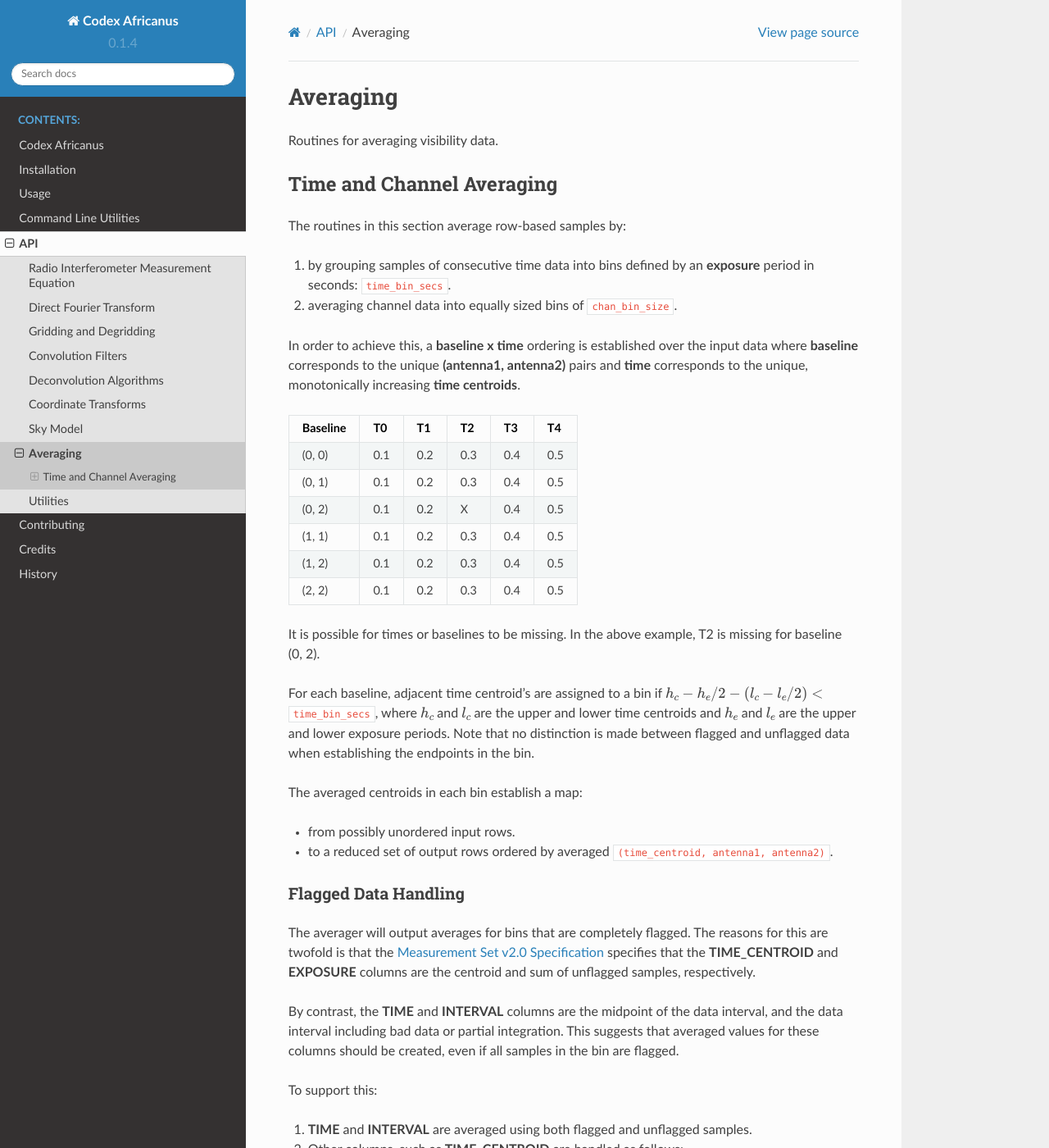
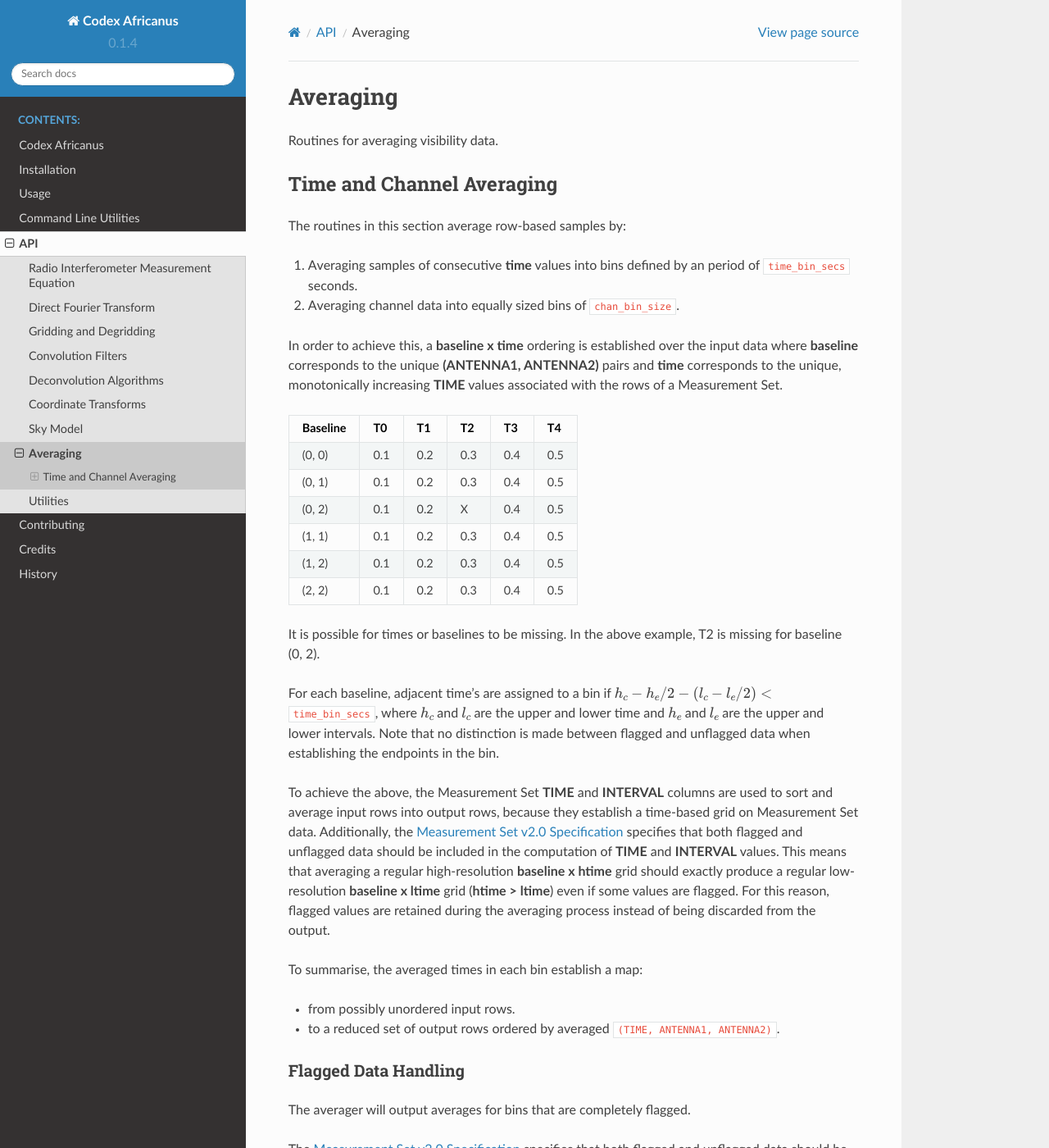
Before and after one commit to ratt-ru/codex-africanus, a Sphinx documentation site: the page built from docs/averaging-api.rst, in a window 1280 px wide and 1400 px high. Shown: the whole window at 82% size. Built offline with Sphinx 7.4.7 and the Read the Docs theme 2.0.0, drawn with Linux system fonts in a browser that asks for light colours; some of the changed text lies outside the part shown.

Commit message:
Update the docs

```diff
--- a/docs/averaging-api.rst
+++ b/docs/averaging-api.rst
@@ -9,14 +9,15 @@ Time and Channel Averaging
 
 The routines in this section average row-based samples by:
 
-1. by grouping samples of consecutive time data into bins defined
-   by an **exposure** period in seconds: :code:`time_bin_secs`.
-2. averaging channel data into equally sized bins of :code:`chan_bin_size`.
+1. Averaging samples of consecutive **time** values into bins defined
+   by an period of :code:`time_bin_secs` seconds.
+2. Averaging channel data into equally sized bins of :code:`chan_bin_size`.
 
 In order to achieve this, a **baseline x time** ordering is established
 over the input data where **baseline** corresponds to the
-unique **(antenna1, antenna2)** pairs and **time** corresponds
-to the unique, monotonically increasing **time centroids**.
+unique **(ANTENNA1, ANTENNA2)** pairs and **time** corresponds
+to the unique, monotonically increasing **TIME** values
+associated with the rows of a Measurement Set.
 
 ======== === === === === ===
 Baseline T0  T1  T2  T3  T4
@@ -32,33 +33,48 @@ Baseline T0  T1  T2  T3  T4
 It is possible for times or baselines to be missing. In the above
 example, T2 is missing for baseline (0, 2).
 
-For each baseline, adjacent time centroid's are assigned to a bin
+For each baseline, adjacent time's are assigned to a bin
 if :math:`h_c - h_e/2 - (l_c - l_e/2) <` :code:`time_bin_secs`, where
-:math:`h_c` and :math:`l_c` are the upper and lower time centroids and
-:math:`h_e` and :math:`l_e` are the upper and lower exposure periods.
+:math:`h_c` and :math:`l_c` are the upper and lower time and
+:math:`h_e` and :math:`l_e` are the upper and lower intervals.
 Note that no distinction is made between flagged and unflagged data
 when establishing the endpoints in the bin.
 
-The averaged centroids in each bin establish a map:
+To achieve the above, the Measurement Set **TIME** and **INTERVAL**
+columns are used to sort and average input rows into output rows,
+because they establish a time-based grid
+on Measurement Set data. Additionally, the
+`Measurement Set v2.0 Specification
+<https://casa.nrao.edu/Memos/229.html>`_ specifies that both
+flagged and unflagged data should be included in the computation
+of **TIME** and **INTERVAL** values.
+This means that averaging a regular high-resolution
+**baseline x htime** grid should exactly produce a regular
+low-resolution  **baseline x ltime** grid (**htime > ltime**)
+even if some values are flagged. For this reason, flagged values
+are retained during the averaging process instead of being
+discarded from the output.
+
+To summarise, the averaged times in each bin establish a map:
 
 - from possibly unordered input rows.
 - to a reduced set of output rows ordered by
-  averaged :code:`(time_centroid, antenna1, antenna2)`.
+  averaged :code:`(TIME, ANTENNA1, ANTENNA2)`.
 
 Flagged Data Handling
 ~~~~~~~~~~~~~~~~~~~~~
 
 The averager will output averages for bins that are completely flagged.
-The reasons for this are twofold is that the `Measurement Set v2.0 Specification
-<https://casa.nrao.edu/Memos/229.html>`_ specifies
-that the **TIME_CENTROID** and **EXPOSURE** columns
-are the centroid and sum of unflagged samples, respectively.
 
-By contrast, the **TIME** and **INTERVAL** columns are the midpoint
-of the data interval, and the data interval including bad data
-or partial integration. This suggests that averaged values for
-these columns should be created, even if all samples in the bin
-are flagged.
+The `Measurement Set v2.0 Specification
+<https://casa.nrao.edu/Memos/229.html>`_ specifies that both
+flagged and unflagged data should be included in the computation
+of **TIME** and **INTERVAL** values.
+
+By contrast, most other columns
+such as **TIME_CENTROID** and **EXPOSURE**,
+should only include unflagged data or valid data.
+
 
 To support this:
 
@@ -80,7 +96,7 @@ Guarantees
 ~~~~~~~~~~
 
 1. Averaged output data will be lexicographically ordered by
-   :code:`(time_centroid, antenna1, antenna2)`
+   :code:`(TIME, ANTENNA1, ANTENNA2)`
 2. **TIME** and **INTERVAL** columns always contain the average of **Both**
    flagged and unflagged data.
 3. In the case of other columns, if a bin contains unflagged data,
@@ -100,12 +116,12 @@ Guarantees
 Column          Unflagged/Flagged Aggregation Method           Required
                 sample handling
 =============== ================= ============================ ===========
+TIME            Both              Mean                         No
+INTERVAL        Both              Sum                          No
+ANTENNA1        Both              Assigned to Last Input       Yes
+ANTENNA2        Both              Assigned to Last Input       Yes
 TIME_CENTROID   Exclusive         Mean                         Yes
 EXPOSURE        Exclusive         Sum                          Yes
-ANTENNA1        Both              Assigned to Last Input       Yes
-ANTENNA2        Both              Assigned to Last Input       Yes
-TIME            Both              Mean                         No
-INTERVAL        Both              Sum                          No
 FLAG_ROW        Exclusive         Set if All Inputs Flagged    No
 UVW             Exclusive         Mean                         No
 WEIGHT          Exclusive         Mean                         No
```
